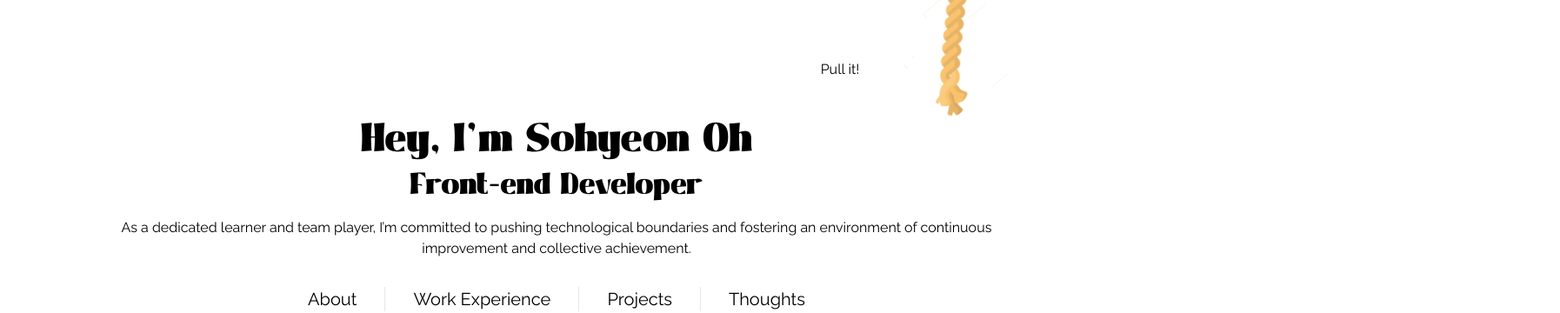
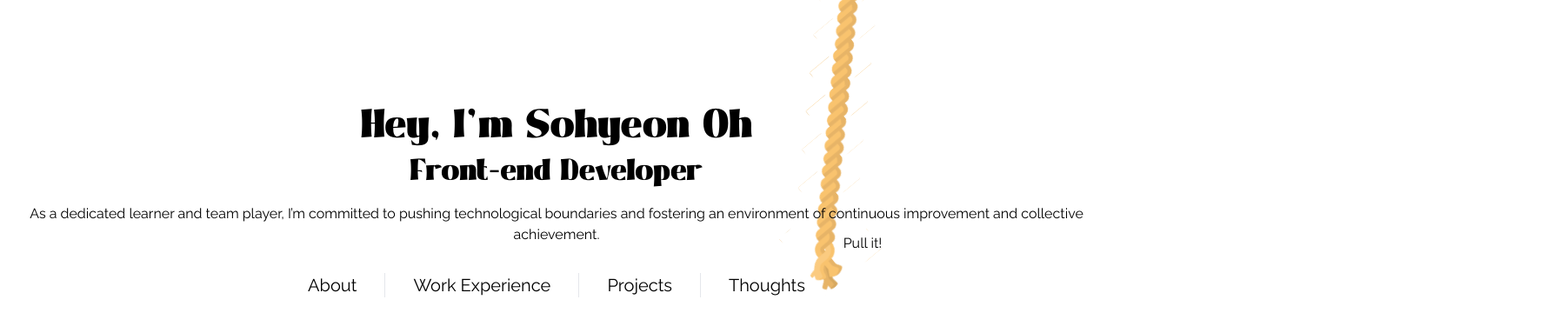
Before and after one commit to OHSOHYEON00/Flash_card_app, a Next.js app: page / in a window 1280 px wide. Shown: the part 152-512 px from the top of the page at 87% size, 1794 px wide, since content can reach past the window. Built offline with nearby package versions, Linux system fonts and the light colour scheme.

Commit message:
fix: css issues related with Rope
- rope doesn't fix on top of window
- rope size was changed (too small) with relative design
- fix the position of "pull it" text

```diff
--- a/app/components/Rope.tsx
+++ b/app/components/Rope.tsx
@@ -32,20 +32,24 @@ function Rope() {
   };
 
   return (
-    <div className="absolute top-[-200px]  right-[-100px]">
+    <div className="sticky top-[-200px] right-[-100px] pl-[40rem]">
       <Image
         src={RopeImg}
         alt="pull it down"
-        className="h-[500px] relative right-[-30%]"
+        className="max-h-[500px] relative w-full"
         draggable={false}
         onMouseDown={onClick}
         onMouseUp={onClickEnd}
         onTouchStart={onTouchStart}
         onTouchEnd={onTouchEnd}
       />
-      {!isHandling && (
-        <span className="relative right-[-20%] -top-20">Pull it!</span>
-      )}
+
+      <span
+        className={`relative top-[-5rem] text-center pl-16 block ${
+          isHandling ? 'opacity-0' : 'opacity-100'
+        }`}>
+        Pull it!
+      </span>
     </div>
   );
 }
--- a/app/layout.tsx
+++ b/app/layout.tsx
@@ -23,7 +23,7 @@ function layout({ children }: { children: React.ReactNode }) {
         <meta name="viewport" content="width=device-width, initial-scale=1.0" />
         <title>Sohyeon Oh, portfolio</title>
       </head>
-      <body className="bg-[#ffffff] text-black h-screen w-screen pt-8 pr-24 pl-24 pb-0 min-w-[325px]">
+      <body className="bg-[#ffffff] text-black h-full w-full pb-0 overscroll-none">
         {children}
       </body>
     </html>
--- a/app/page.tsx
+++ b/app/page.tsx
@@ -6,8 +6,10 @@ import Rope from './components/Rope';
 
 function Greeting() {
   return (
-    <div className="h-full">
-      <section className="h-full text-center flex flex-col justify-center items-center">
+    <>
+      <Rope />
+
+      <section className="h-full absolute text-center flex flex-col justify-center items-center top-0">
         <section className="">
           <div className={`text-5xl ${headerFont.className}`}>
             Hey, I'm Sohyeon Oh
@@ -20,14 +22,13 @@ function Greeting() {
             technological boundaries and fostering an environment of continuous
             improvement and collective achievement.
           </div>
-          <Rope />
         </section>
 
         <Links />
       </section>
 
       <Main />
-    </div>
+    </>
   );
 }
 
```
